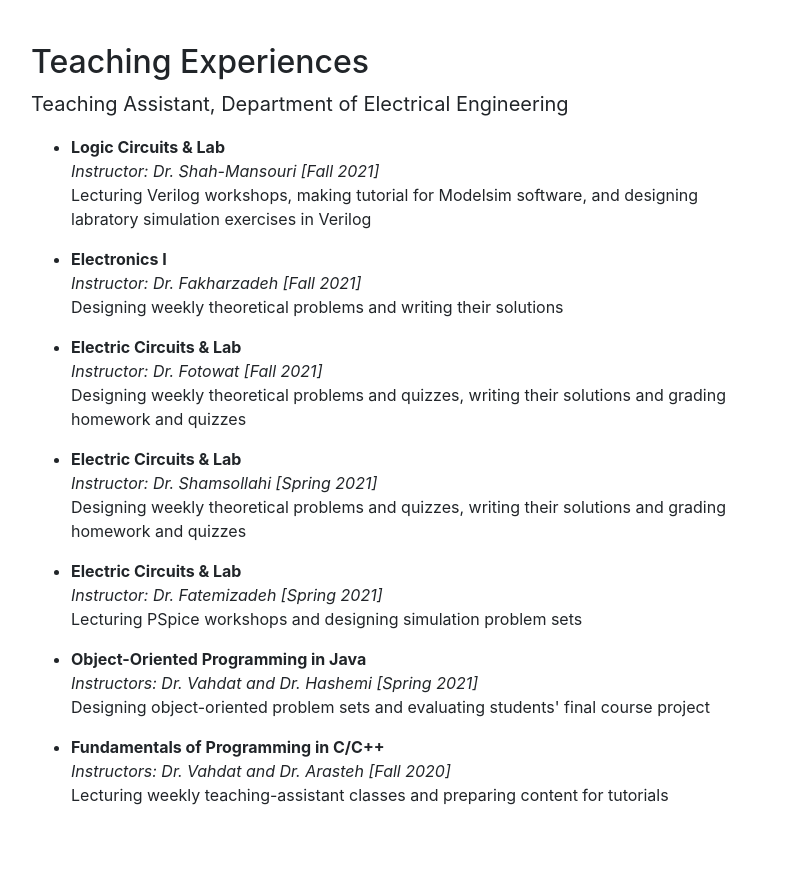
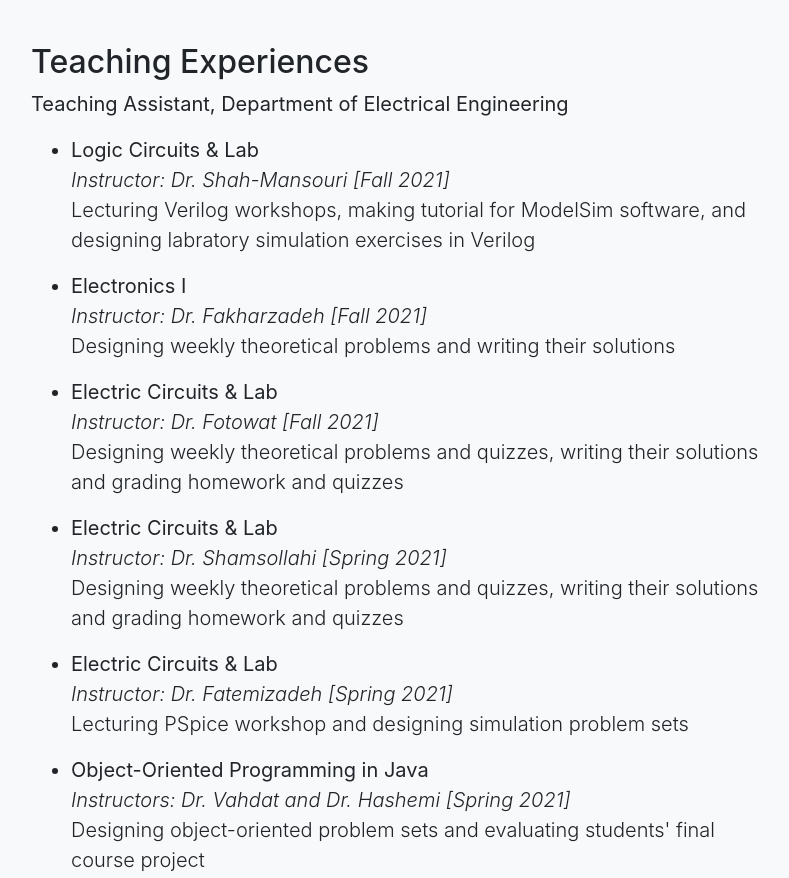
Before and after one commit to KiarashVaziri/kiarashvaziri.github.io, a website with bundled scripts: page index.html in a window 1280 px wide. Shown: the part 2620-3498 px from the top of the page, without its empty margins (244-1033 px from the left). Built offline with nearby package versions, Linux system fonts and the light colour scheme.

Commit message:
minor update on TA section

```diff
--- a/index.html
+++ b/index.html
@@ -104,17 +104,17 @@
     </div>
   </section>
 
-    <section id="TA">
+    <section id="TA" class="bg-light">
         <div class="container">
           <div class="row">
             <div class="col-lg-8 mx-auto">
               <h2>Teaching Experiences</h2>
               <p class="lead"><b>Teaching Assistant, Department of Electrical Engineering</b></p>
-              <ul>
+              <ul class="lead">
               <li> <b> Logic Circuits &amp; Lab</b>
                 <br>
                 <em> Instructor: Dr. Shah-Mansouri [Fall 2021]</em> <br>
-                <p> Lecturing Verilog workshops, making tutorial for Modelsim software, and designing labratory simulation exercises in Verilog </p>
+                <p> Lecturing Verilog workshops, making tutorial for ModelSim software, and designing labratory simulation exercises in Verilog </p>
               </li>
               <li> <b> Electronics I</b>
                 <br>
@@ -134,14 +134,14 @@
               <li> <b> Electric Circuits &amp; Lab</b>
                 <br>
                 <em> Instructor: Dr. Fatemizadeh [Spring 2021]</em> <br>
-                <p> Lecturing PSpice workshops and designing simulation problem sets </p>
+                <p> Lecturing PSpice workshop and designing simulation problem sets </p>
               </li>
-              <li> <b> Object-Oriented Programming in Java</Object></b>
+              <li> <b> Object-Oriented Programming in Java</b>
                 <br>
                 <em> Instructors: Dr. Vahdat and Dr. Hashemi [Spring 2021]</em> <br>
                 <p> Designing object-oriented problem sets and evaluating students' final course project </p>
               </li>
-              <li> <b> Fundamentals of Programming in C/C++</Object></b>
+              <li> <b> Fundamentals of Programming in C/C++</b>
                 <br>
                 <em> Instructors: Dr. Vahdat and Dr. Arasteh [Fall 2020]</em> <br>
                 <p> Lecturing weekly teaching-assistant classes and preparing content for tutorials</p>
```
